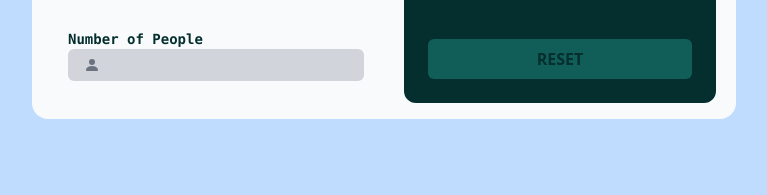
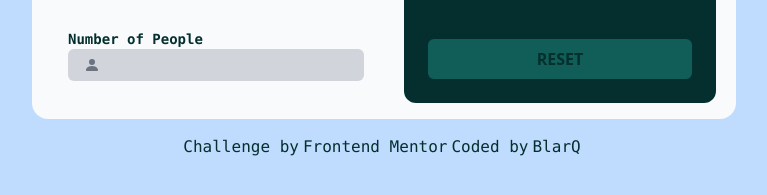
Before and after one commit to BlarQ/Tip-Calculator, a website: page index.html in a window 1280 px wide. Shown: the part 409-604 px from the top of the page, without its empty margins (256-1023 px from the left). Drawn offline with Linux system fonts and the light colour scheme.

Commit message:
add: added frontend mentor bottom tag

```diff
--- a/index.html
+++ b/index.html
@@ -307,6 +307,11 @@
                 </div>
             </div>
         </div>
+        <div class="flex justify-center items-center my-4 font-mono text-teal-950">
+            Challenge by <a class="mx-1" href="https://www.frontendmentor.io?ref=challenge" target="_blank">Frontend Mentor</a>
+            Coded by  <a class="mx-1" target="_blank" href="https://github.com/BlarQ">BlarQ</a>
+          </div>
     </div>
+
 </body>
 </html>
```
Also changed, not shown: collins.css.
